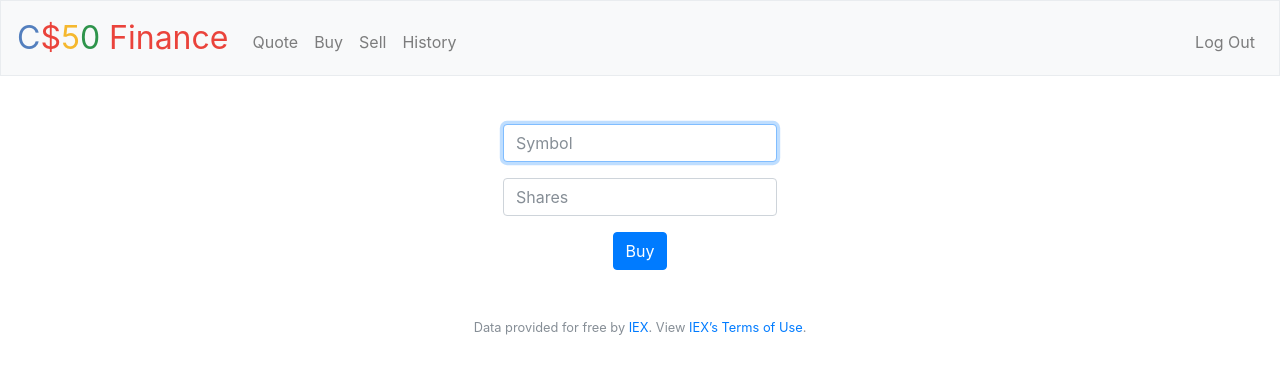
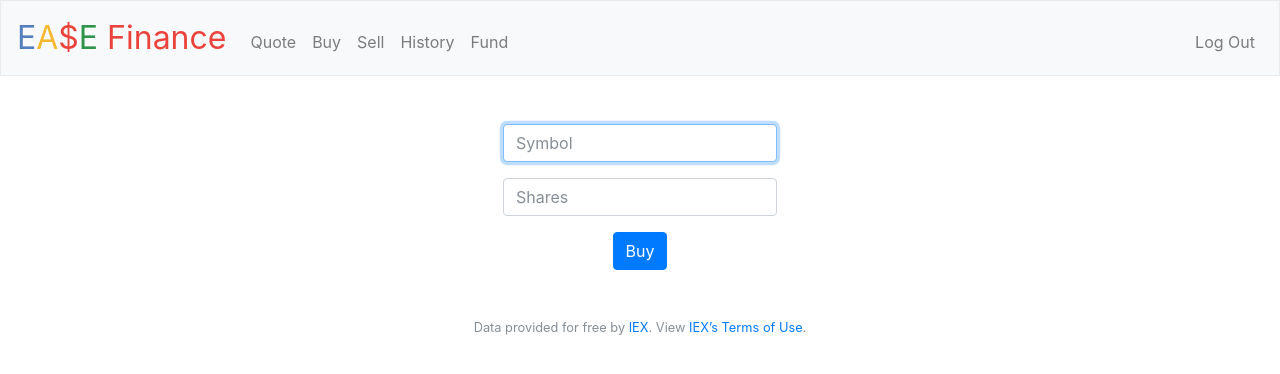
Before and after one commit to winter-sols/EaseFinance, a Flask app: page /buy in a window 1280 px wide. Shown: the top 374 px of the page. Run offline with Flask 2, Linux system fonts and the light colour scheme; a user stored in the database is signed in; parts of the project's set-up code (start-up, migrations or seed data) failed here and were passed over; some libraries are stand-ins or nearby versions.

Commit message:
update layout

```diff
--- a/src/sql.py
+++ b/src/sql.py
@@ -51,7 +51,7 @@ class SQL(object):
 
         # Log statements to standard error
         logging.basicConfig(level=logging.DEBUG)
-        self.logger = logging.getLogger("cs50")
+        self.logger = logging.getLogger("ease")
         disabled = self.logger.disabled
 
         # Test database
--- a/templates/layout.html
+++ b/templates/layout.html
@@ -17,14 +17,14 @@
         <script src="https://cdnjs.cloudflare.com/ajax/libs/popper.js/1.12.3/umd/popper.min.js"></script>
         <script src="https://maxcdn.bootstrapcdn.com/bootstrap/4.0.0-beta.2/js/bootstrap.min.js"></script>
 
-        <title>C$50 Finance: {% block title %}{% endblock %}</title>
+        <title>EA$E Finance: {% block title %}{% endblock %}</title>
 
     </head>
 
     <body>
 
         <nav class="navbar navbar-expand-md navbar-light bg-light border">
-            <a class="navbar-brand" href="/"><span class="blue">C</span><span class="red">$</span><span class="yellow">5</span><span class="green">0</span> <span class="red">Finance</span></a>
+            <a class="navbar-brand" href="/"><span class="blue">E</span><span class="yellow">A</span><span class="red">$</span><span class="green">E</span> <span class="red">Finance</span></a>
             <button aria-controls="navbar" aria-expanded="false" aria-label="Toggle navigation" class="navbar-toggler" data-target="#navbar" data-toggle="collapse" type="button">
                 <span class="navbar-toggler-icon"></span>
             </button>
@@ -35,6 +35,7 @@
                         <li class="nav-item"><a class="nav-link" href="/buy">Buy</a></li>
                         <li class="nav-item"><a class="nav-link" href="/sell">Sell</a></li>
                         <li class="nav-item"><a class="nav-link" href="/history">History</a></li>
+                        <li class="nav-item"><a class="nav-link" href="/fund">Fund</a></li>
                     </ul>
                     <ul class="navbar-nav ml-auto mt-2">
                         <li class="nav-item"><a class="nav-link" href="/logout">Log Out</a></li>
```
